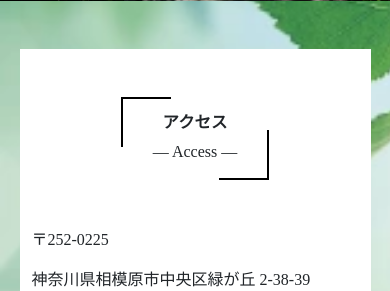
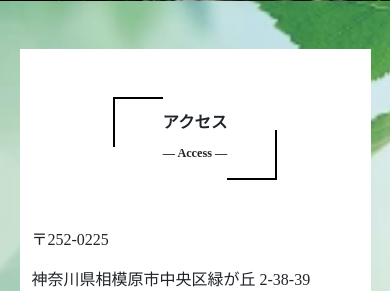
Before and after one commit to linepark-webteam/midori-insurance-sample, a PHP site: page /access/index.html in a window 390 px wide. Shown: the part 302-593 px from the top of the page. Run offline with PHP 8.4, Linux system fonts and the light colour scheme; some web fonts are replaced.

Commit message:
css修正

```diff
--- a/access/index.html
+++ b/access/index.html
@@ -86,7 +86,7 @@
     <div class="container">
       <div class="mb-3">
         <div class="mb-5 d-flex flex-column align-items-center">
-          <div  class="section-header col-lg-4 slide-bottom-content">
+          <div  class="section-header col-6 col-lg-4 slide-bottom-content">
           <h2 >アクセス</h2>
           <span>― Access ―</span>
         </div>
--- a/css/responsive.css
+++ b/css/responsive.css
@@ -33,8 +33,8 @@
   font-size: calc(16px + 4 * ((100vw - 320px) / 640));
   font-weight: 600;
 }
-.hero-fixed-text span{
-  font-size: calc(16px + 4 * ((100vw - 320px) / 640));
+.section-header span{
+  font-size: calc(12px + 2 * ((100vw - 320px) / 640));
   font-weight: 600;
 }
 
```
